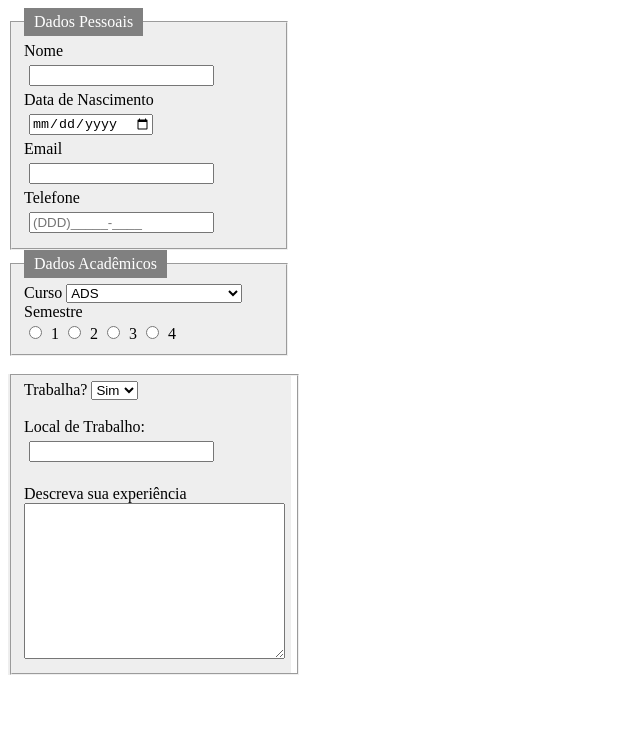
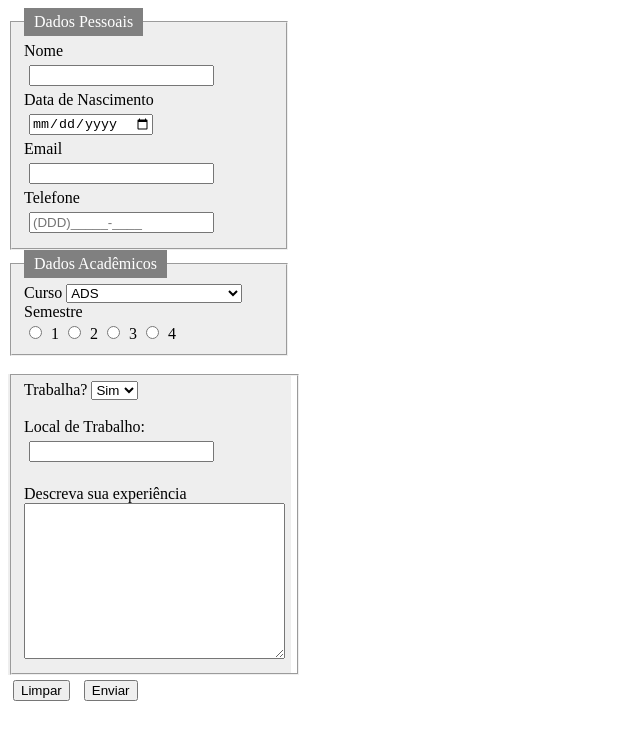
Before and after one commit to Fragellii/forms, a plain HTML site: page index.html in a window 1280 px wide. Shown: the whole page, without its empty margins (0-640 px from the left). Drawn offline with Linux system fonts and the light colour scheme.

Commit message:
implementação de botão enviar e limpar

```diff
--- a/index.html
+++ b/index.html
@@ -21,7 +21,8 @@
             <label for="emaill">Email</label>
             <input type="email" name="emaill" id="emaill">
             <label for="phone">Telefone</label>
-            <input type="tel" name="phone" id="phone" placeholder="(DDD)_____-____" pattern="[0-9] {2} [0-9] {5} [0-9] {4}">
+            <input type="tel" name="phone" id="phone" placeholder="(DDD)_____-____"
+                pattern="[0-9] {2} [0-9] {5} [0-9] {4}">
         </fieldset>
 
         <fieldset id="dados_academicos">
@@ -60,6 +61,10 @@
                 <textarea name="" id="" cols="30" rows="10"></textarea>
             </fieldset>
         </div>
+        <div>
+            <input type="reset" name="b2" value="Limpar">
+            <input type="submit" name="b1" value="Enviar">
+        </div>
     </form>
 </body>
 
```
